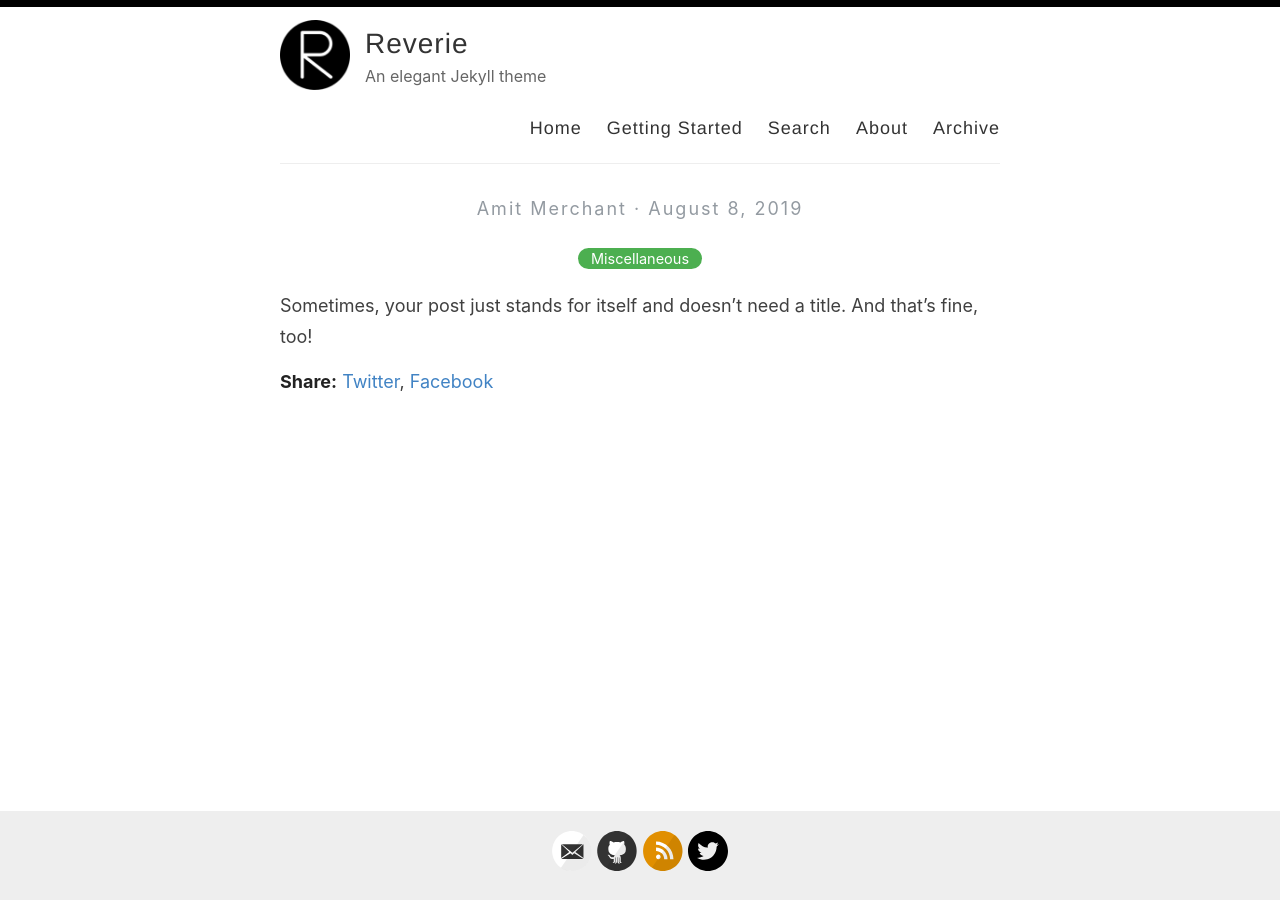
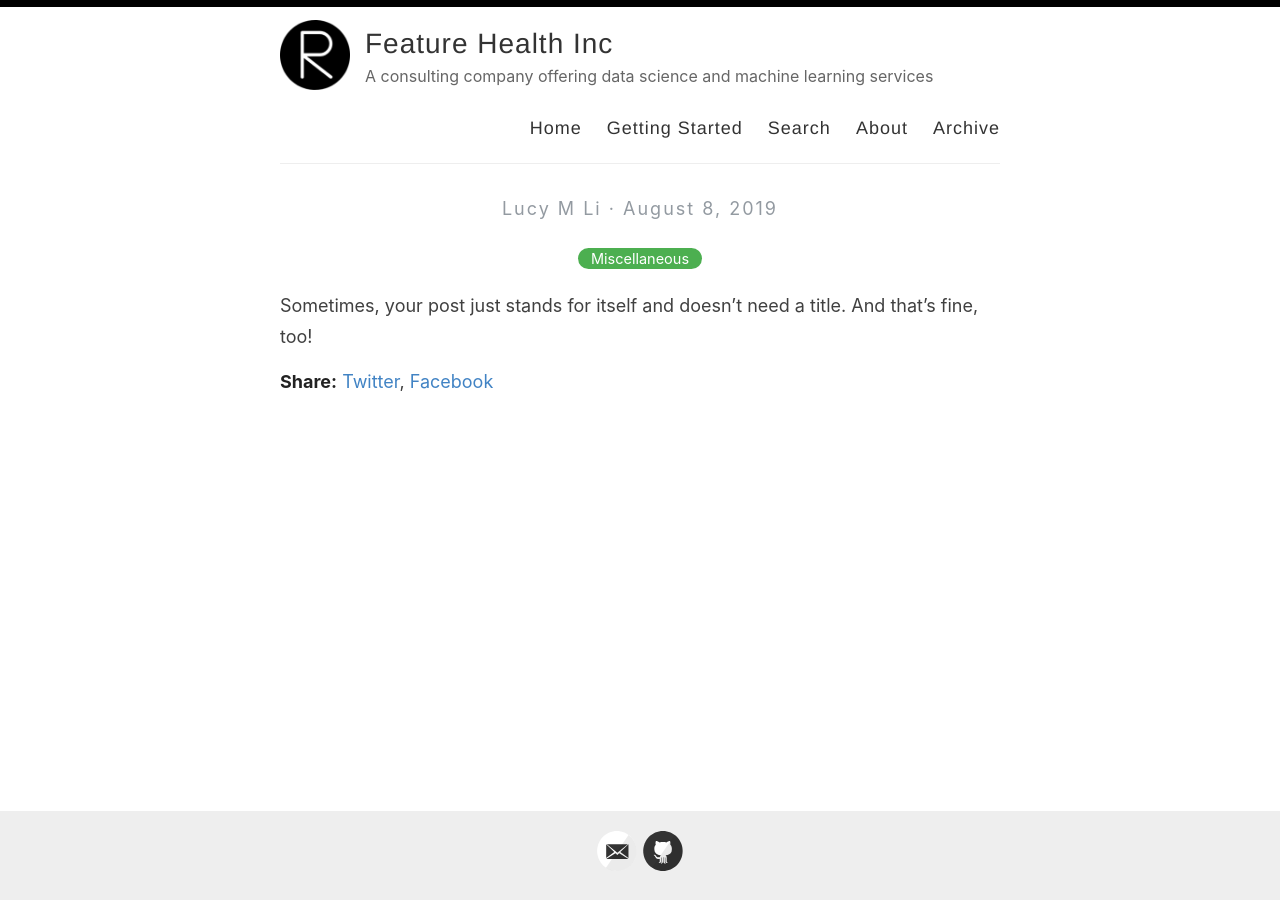
Before and after one commit to featurehealth/featurehealth.github.io, a Jekyll site: the page built from _posts/2019-08-08-no-title-posts.md, in a window 1280 px wide. Built offline with Jekyll 4.4.1, drawn with Linux system fonts in a browser that asks for light colours.

Commit message:
Update _config.yml
Change from template settings

```diff
--- a/_config.yml
+++ b/_config.yml
@@ -3,13 +3,13 @@
 #
 
 # Name of your site (displayed in the header)
-name: Reverie
+name: Feature Health Inc
 
 # Name of the author
-author: Amit Merchant
+author: Lucy M Li
 
 # Short bio or description (displayed in the header)
-description: An elegant Jekyll theme
+description: A consulting company offering data science and machine learning services
 
 # URL of your avatar or profile pic (you could use your GitHub profile pic)
 avatar: /images/reverie.png
@@ -21,18 +21,17 @@ avatar: /images/reverie.png
 # Includes an icon in the footer for each username you enter
 footer-links:
   dribbble:
-  email: amit.d.merchant@gmail.com
+  email: lucy@feature.health
   facebook:
   flickr:
-  github: amitmerchant1990/reverie
+  github: featurehealth
   instagram:
   linkedin:
   pinterest:
-  rss: rss
-  twitter: amit_merchant
+  rss:
+  twitter:
   stackoverflow:
   youtube: # channel/<your_long_string> or user/<user-name>
-  googleplus: # anything in your profile username that comes after plus.google.com/
   playconsole:
   mastodon: # <your-mastodon-instance>/@<your-user-name> eg. fosstodon.org/@username
 
@@ -41,21 +40,21 @@ footer-links:
 disqus:
 
 # Enter your Google Analytics web tracking code (e.g. UA-2110908-2) to activate tracking
-google_analytics: UA-43339302-11
+#google_analytics: UA-43339302-11
 
 # For newer "GA4" analytics, use the following instead of the "UA" entry above
-#google_analytics_ga4: G-GABC1DEFG
+google_analytics_ga4: G-4G3KV2FVFP
 
 # Your website URL (e.g. http://amitmerchant1990.github.io or http://www.amitmerchant.com)
 # Used for Sitemap.xml and your RSS feed
-url: http://www.amitmerchant.com/reverie
-enforce_ssl: https://www.amitmerchant.com/reverie
+url: https://featurehealth.github.io
+enforce_ssl: https://featurehealth.github.io
 
 # If you're hosting your site at a Project repository on GitHub pages
 # (http://yourusername.github.io/repository-name)
 # and NOT your User repository (http://yourusername.github.io)
 # then add in the baseurl here, like this: "/repository-name"
-baseurl: "/reverie"
+baseurl: "/"
 
 #
 # !! You don't need to change any of the configuration flags below !!
```
